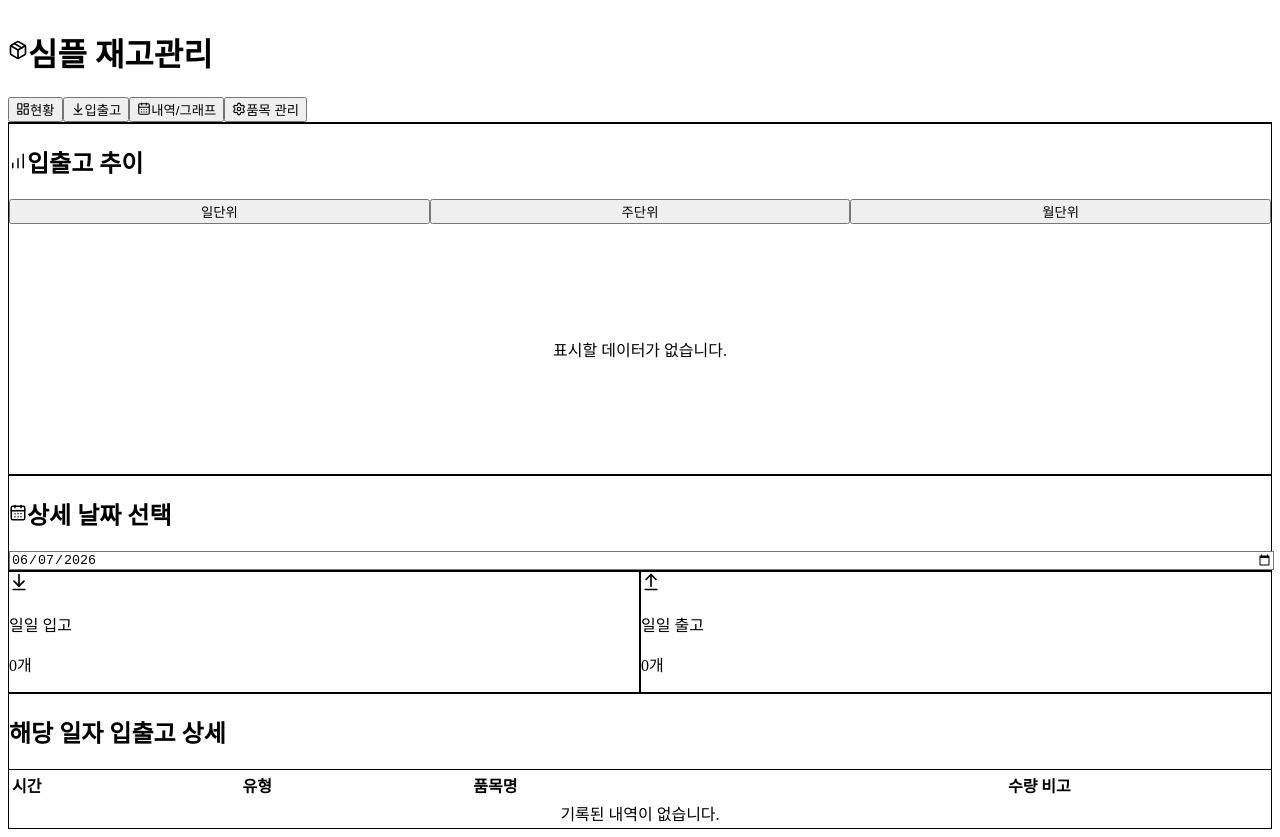
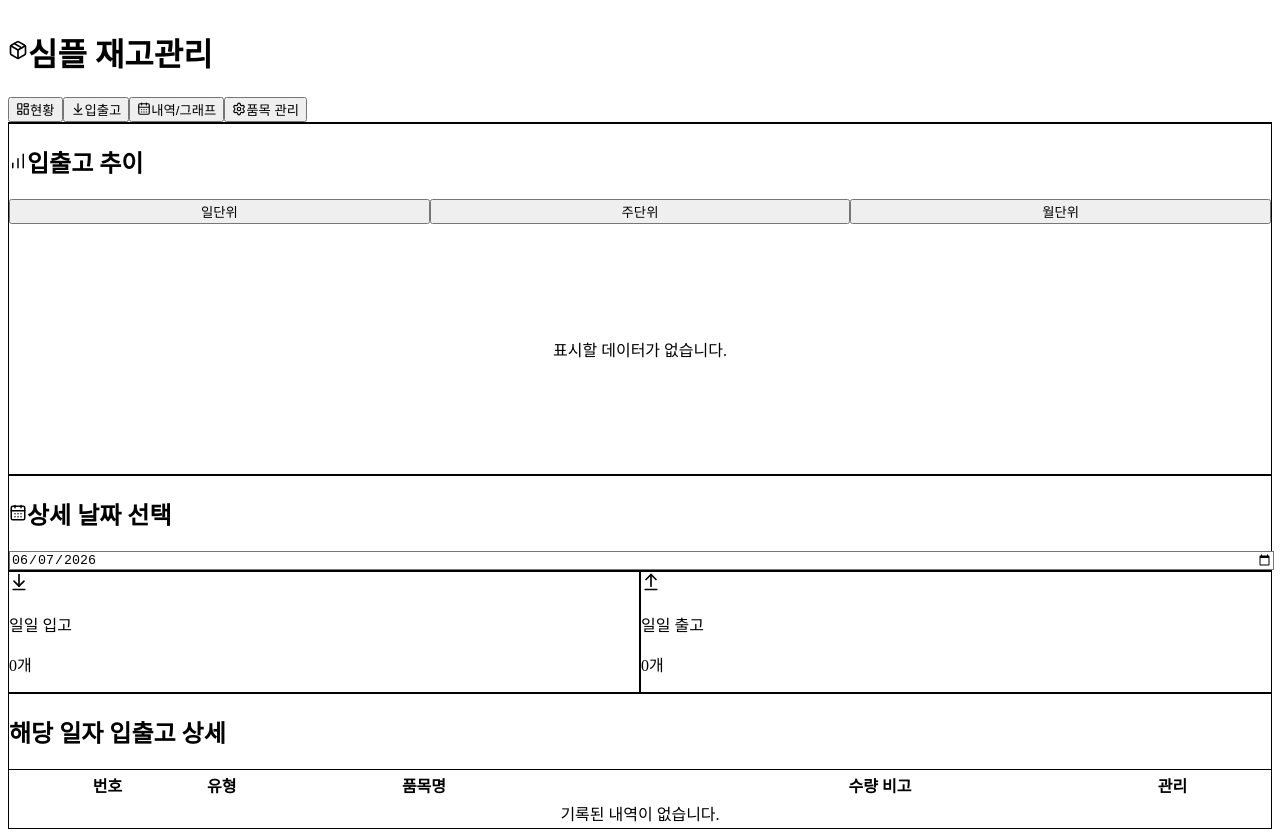
Before and after one commit to uhyun0405-bit/inventory-app, a React (Vite) app: page / in a window 1280 px wide. Both pictures are taken after a click on the button "내역/그래프". Built offline with nearby package versions, Linux system fonts and the light colour scheme.

Commit message:
Add files via upload

```diff
--- a/src/App.jsx
+++ b/src/App.jsx
@@ -365,9 +365,10 @@ const TransactionTab = ({ items, transactions, onAddTransaction, inventoryStats
 };
 
 // --- [탭 3] 일별 내역 (달력/그래프) 컴포넌트 ---
-const CalendarTab = ({ items, transactions }) => {
+const CalendarTab = ({ items, transactions, onDeleteTransaction }) => {
   const [selectedDate, setSelectedDate] = useState(new Date().toISOString().split('T')[0]);
   const [chartPeriod, setChartPeriod] = useState('day');
+  const [deletingTxId, setDeletingTxId] = useState(null);
 
   const dailyTransactions = useMemo(() => {
     return transactions.filter(tx => tx.date === selectedDate).sort((a, b) => new Date(b.createdAt || 0) - new Date(a.createdAt || 0));
@@ -482,23 +483,35 @@ const CalendarTab = ({ items, transactions }) => {
           <table className="w-full text-left text-xs whitespace-nowrap">
             <thead className="bg-slate-50 text-slate-600 border-b border-slate-200">
               <tr>
-                <th className="px-2 sm:px-4 py-2.5 font-medium">시간</th>
+                <th className="px-2 sm:px-4 py-2.5 font-medium text-center w-12">번호</th>
                 <th className="px-2 sm:px-4 py-2.5 font-medium">유형</th>
                 <th className="px-2 sm:px-4 py-2.5 font-medium">품목명</th>
                 <th className="px-2 sm:px-4 py-2.5 font-medium text-right">수량</th>
                 <th className="px-2 sm:px-4 py-2.5 font-medium max-w-[100px]">비고</th>
+                <th className="px-2 sm:px-4 py-2.5 font-medium text-center">관리</th>
               </tr>
             </thead>
             <tbody className="divide-y divide-slate-200">
               {dailyTransactions.length === 0 ? (
-                <tr><td colSpan="5" className="px-4 py-6 text-center text-slate-500">기록된 내역이 없습니다.</td></tr>
+                <tr><td colSpan="6" className="px-4 py-6 text-center text-slate-500">기록된 내역이 없습니다.</td></tr>
               ) : (
-                dailyTransactions.map(tx => {
+                dailyTransactions.map((tx, index) => {
                   const item = items.find(i => i.id === tx.itemId);
-                  const timeStr = tx.createdAt ? new Date(tx.createdAt).toLocaleTimeString('ko-KR', { hour: '2-digit', minute: '2-digit' }) : '-';
+                  // 배열이 최신순(내림차순) 정렬이므로, 역순으로 번호를 부여하여 오래된 내역부터 1번으로 시작하도록 함
+                  const seqNum = dailyTransactions.length - index;
                   return (
                     <tr key={tx.id} className="hover:bg-slate-50/50">
-                      <td className="px-2 sm:px-4 py-2 text-slate-500">{timeStr}</td>
+                      {deletingTxId === tx.id ? (
+                        <>
+                          <td colSpan="4" className="p-2 text-center text-red-600 font-bold text-xs">이 내역을 삭제할까요?</td>
+                          <td colSpan="2" className="p-2 text-center whitespace-nowrap">
+                            <button onClick={() => { onDeleteTransaction(tx.id); setDeletingTxId(null); }} className="px-2 py-1 bg-red-600 text-white text-[10px] rounded mr-1">네</button>
+                            <button onClick={() => setDeletingTxId(null)} className="px-2 py-1 bg-slate-200 text-[10px] rounded">아니오</button>
+                          </td>
+                        </>
+                      ) : (
+                        <>
+                          <td className="px-2 sm:px-4 py-2 text-slate-500 text-center">{seqNum}</td>
                           <td className="px-2 sm:px-4 py-2">
                             <span className={`px-1.5 py-0.5 rounded text-[10px] font-medium ${tx.type === 'IN' ? 'bg-blue-100 text-blue-700' : 'bg-red-100 text-red-700'}`}>
                               {tx.type === 'IN' ? '입고' : '출고'}
@@ -507,6 +520,13 @@ const CalendarTab = ({ items, transactions }) => {
                           <td className="px-2 sm:px-4 py-2 font-medium truncate max-w-[120px] sm:max-w-[200px]" title={item ? item.name : '삭제된품목'}>{item ? item.name : '삭제된품목'}</td>
                           <td className={`px-2 sm:px-4 py-2 text-right font-semibold ${tx.type === 'IN' ? 'text-blue-600' : 'text-red-600'}`}>{tx.type === 'IN' ? '+' : '-'}{tx.quantity}</td>
                           <td className="px-2 sm:px-4 py-2 text-slate-500 truncate max-w-[80px] sm:max-w-[120px]" title={tx.note}>{tx.note || '-'}</td>
+                          <td className="px-2 sm:px-4 py-2 text-center whitespace-nowrap">
+                            <button onClick={() => setDeletingTxId(tx.id)} className="p-1.5 text-slate-400 hover:text-red-600" title="내역 삭제">
+                              <Trash2 size={14}/>
+                            </button>
+                          </td>
+                        </>
+                      )}
                     </tr>
                   );
                 })
@@ -768,6 +788,18 @@ export default function App() {
     }
   };
 
+  const handleDeleteTransaction = async (id) => {
+    setTransactions(prev => {
+      const next = prev.filter(tx => tx.id !== id);
+      try { localStorage.setItem('inventory_txs', JSON.stringify(next)); } catch(e){}
+      return next;
+    });
+    if (isFirebaseConfigured && user) {
+      try { await deleteDoc(doc(db, 'artifacts', appId, 'public', 'data', 'txs', id)); }
+      catch(e) { console.error(e); }
+    }
+  };
+
   // 재고 통계 계산
   const inventoryStats = useMemo(() => {
     const stats = items.map(item => {
@@ -828,7 +860,6 @@ export default function App() {
                 </h1>
               )}
             </div>
-            {/* 연동 코드 관련 UI 삭제됨 */}
           </div>
 
           <nav className="flex space-x-2 overflow-x-auto w-full md:w-auto pb-1 md:pb-0 [&::-webkit-scrollbar]:hidden">
@@ -843,7 +874,7 @@ export default function App() {
       <main className="max-w-6xl mx-auto px-4 sm:px-6 lg:px-8 py-6">
         {activeTab === 'dashboard' && <DashboardTab items={items} transactions={transactions} inventoryStats={inventoryStats} dashboardSort={dashboardSort} setDashboardSort={setDashboardSort} />}
         {activeTab === 'transactions' && <TransactionTab items={items} transactions={transactions} onAddTransaction={handleAddTransaction} inventoryStats={inventoryStats} />}
-        {activeTab === 'calendar' && <CalendarTab items={items} transactions={transactions} />}
+        {activeTab === 'calendar' && <CalendarTab items={items} transactions={transactions} onDeleteTransaction={handleDeleteTransaction} />}
         {activeTab === 'items' && <ItemManagementTab items={items} onAddItem={handleAddItem} onUpdateItem={handleUpdateItem} onDeleteItem={handleDeleteItem} />}
       </main>
     </div>
```
Lines whose indentation alone changed are shown as unchanged.
